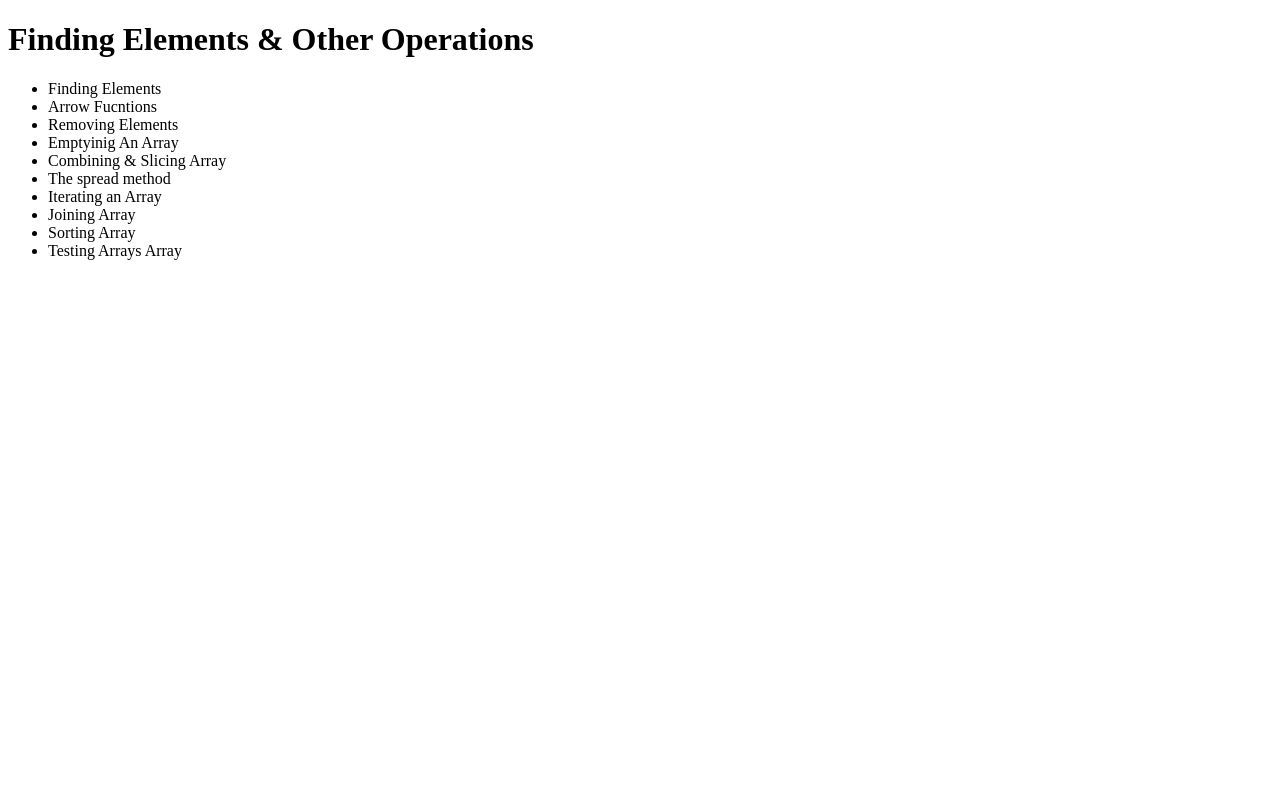
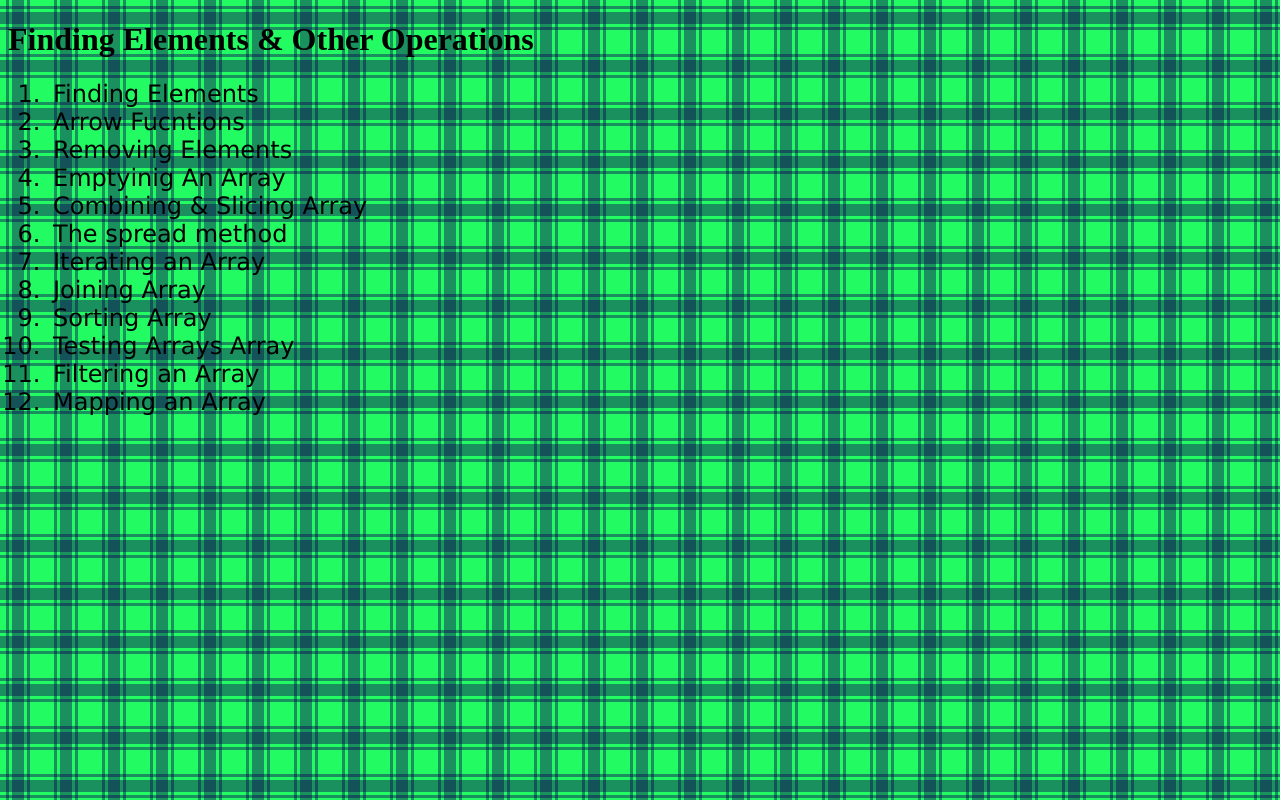
Before and after one commit to mykfrost/findingelements, a plain HTML site: page index.html in a window 1280 px wide. Drawn offline with Linux system fonts and the light colour scheme.

Commit message:
Mapping arrays into string objects

```diff
--- a/index.html
+++ b/index.html
@@ -4,8 +4,8 @@
     <meta charset="UTF-8">
     <meta http-equiv="X-UA-Compatible" content="IE=edge">
     <meta name="viewport" content="width=device-width, initial-scale=1.0">
-    <title>Document</title>
-
+    <title>Operations on Arrays</title>
+    <link rel="stylesheet" href="style.css">
 </head>
 <body>
 
@@ -21,6 +21,8 @@
     <li>Joining Array</li>
     <li>Sorting Array</li>
     <li>Testing Arrays Array</li>
+    <li>Filtering an Array</li>
+    <li>Mapping an Array</li>
 </ul>
     <script src="index.js"></script>
 </body>
--- a/index.js
+++ b/index.js
@@ -205,3 +205,26 @@ const atleastOnePositive = testNumbers2.some(function(value ){
 });
 
 console.log('Atleast One Positive',atleastOnePositive);
+
+//filtering an array based on a search criteria
+
+//we only want to return the positive numbers
+
+const filterNumber = [1, -1, 2, 3, 4];
+
+const filtered = filterNumber.filter(value =>  value >= 0);
+
+console.log('Filtered',filtered);
+
+//mapping arrays into strings
+const filterNumber2 = [1, -1, 2, 3, 4];
+
+const filtered2 = filterNumber2.filter(value2 =>  value2 >= 0);
+
+
+const items = filtered2.map(value2 => '<li>' + value2 +'</li>' );
+//using join methods to join
+
+const html = '<ul>'+ items.join('') + '</ul>';// we use these quotes to remove the comma that is used to separate the list of items in an array
+
+console.log('Second Filter For Mapping',html);
--- /dev/null
+++ b/style.css
@@ -0,0 +1,28 @@
+html{
+    box-sizing: border-box;
+}
+
+body{
+     background: repeating-linear-gradient(transparent, transparent 6px, #c292f4 6px, #c292f4 9px, transparent 9px, transparent 12px, #c292f4 9px, #c292f4 24px, transparent 24px, transparent 27px, #c292f4 27px, #c292f4 30px, transparent 30px, transparent 48px), repeating-linear-gradient(90deg, transparent, transparent 6px, #c292f4 6px, #c292f4 9px, transparent 9px, transparent 12px, #c292f4 9px, #c292f4 24px, transparent 24px, transparent 27px, #c292f4 27px, #c292f4 30px, transparent 30px, transparent 48px), #22fb62;
+background-blend-mode: multiply;
+background-color: #22fb62;
+}
+
+h1{
+
+    text-align: left;
+
+    text-decoration: none;
+}
+ul{
+    justify-content: center;
+    align-items: center;
+}
+li{
+    list-style-type: decimal;
+    font-family: Verdana, Geneva, Tahoma, sans-serif;
+    text-decoration: none;
+   font-size: 1.5rem;
+   line-height: normal;
+   padding-left: 5px;
+}
```
